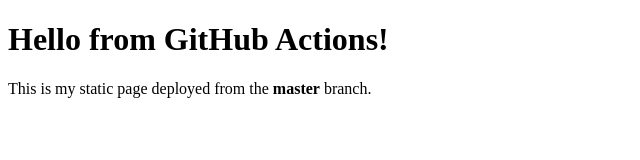
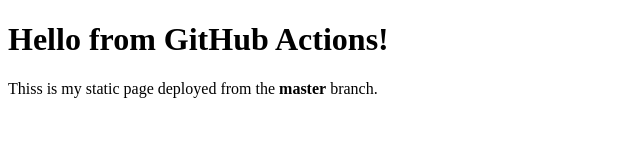
Before and after one commit to radmila-popovska/SI_2025_lab3_233064, a plain HTML site: page index.html in a window 1280 px wide. Shown: the full height of the page, 0-640 px from the left. Drawn offline with Linux system fonts and the light colour scheme.

Commit message:
Initial commit

```diff
--- a/index.html
+++ b/index.html
@@ -5,6 +5,6 @@
 </head>
 <body>
   <h1>Hello from GitHub Actions!</h1>
-  <p>This is my static page deployed from the <strong>master</strong> branch.</p>
+  <p>Thiss is my static page deployed from the <strong>master</strong> branch.</p>
 </body>
 </html>
```
